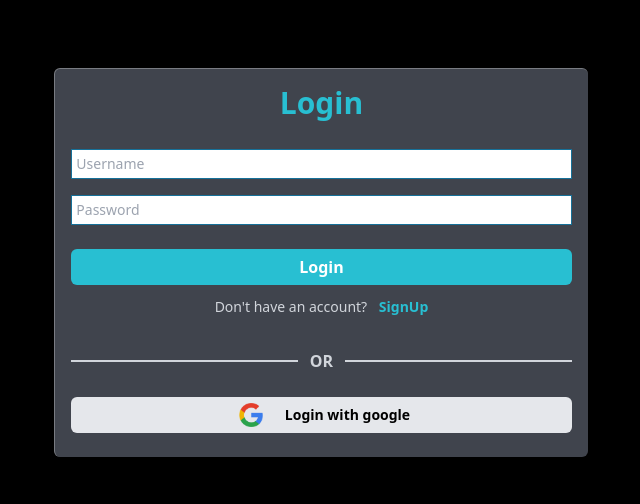
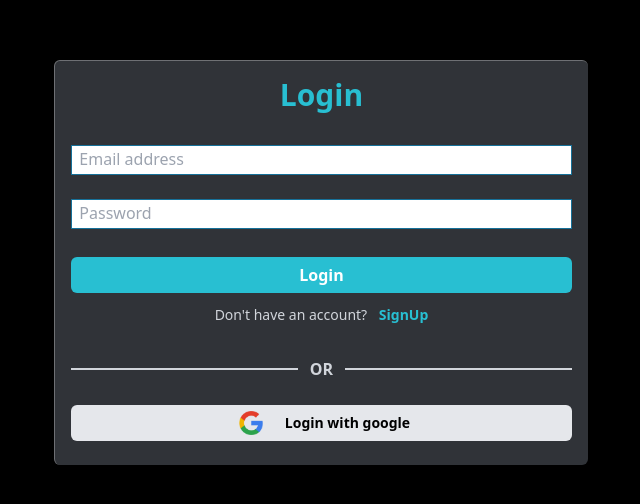
Before and after one commit to F-Naddaf/CRAC, a Vue app in the folder client/: page /login in a window 1280 px wide. Shown: the part 138-642 px from the top of the page, without its empty margins (319-959 px from the left). Built offline with nearby package versions, Linux system fonts and the light colour scheme; what vue3-google-oauth2 would draw is missing.

Commit message:
Adding Label and animation to the input

```diff
--- a/client/src/assets/tailwind.css
+++ b/client/src/assets/tailwind.css
@@ -22,10 +22,7 @@
   @apply flex justify-center items-center bg-secondary-200 w-full h-9 rounded-md
 }
 .card {
-  @apply flex flex-col justify-center items-center w-full bg-gray-500 w-3/4 md:w-1/2 lg:w-5/12 h-auto p-4 bg-opacity-60 rounded-md border-t border-l border-white border-opacity-30
-}
-.placeholder {
-  @apply text-sm font-medium p-1 m-2 w-full border border-secondary-100
+  @apply flex flex-col justify-center items-center w-full bg-background w-3/4 md:w-1/2 lg:w-5/12 h-auto p-4 bg-opacity-60 rounded-md border-t border-l border-white border-opacity-30
 }
 .validationMessage {
   @apply flex justify-center text-sm w-11/12 font-thin leading-snug text-red-500
--- a/client/src/components/FormInput.vue
+++ b/client/src/components/FormInput.vue
@@ -1,19 +1,23 @@
 <template>
-    <input :placeholder="placeholder"
+  <div class="flex flex-col justify-center items-center w-full relative m-0 p-0 ">
+    <input
+    :id="label"
     :type="type"
     required
     @blur="validate"
-           class="placeholder"
+    class="text-sm font-medium p-1 m-3 w-full border border-secondary-100 focus:outline-none peer"
     :class="{'invalid': invalid}"
     ref="input" />
+    <label :for=label class="absolute text-md left-2 top-3.5 text-gray-400 cursor-text transition-all peer-focus:-top-2.5 peer-focus:text-gray-100 peer-focus:font-semibold peer-focus:left-0 peer-focus:text-sm">{{ label }}</label>
       <p v-if="touched && invalid" class="validationMessage">{{ error }}</p>
+  </div>
 </template>
 
 <script>
 export default {
   name: "FormInput",
   props: {
-    placeholder: String,
+    label: String,
     error: String,
     pattern: String,
     type: String,
--- a/client/src/views/LoginPage.vue
+++ b/client/src/views/LoginPage.vue
@@ -2,7 +2,7 @@
   <div class="flex flex-col justify-center items-center w-full h-full rounded-md">
     <form class="card">
       <h1 class="mb-5 text-3xl font-bold text-secondary-200">Login</h1>
-      <FormInput v-for="input in inputs" :key="input.id" :placeholder="input.placeholder" :type="input.type" :valid="input.valid" :error="input.error" :pattern="input.pattern" :value="input.value" @input="input.value = $event"/>
+      <FormInput v-for="input in inputs" :key="input.id" :label="input.label" :type="input.type" :valid="input.valid" :error="input.error" :pattern="input.pattern" :value="input.value" @input="input.value = $event"/>
       <button class="LoginButton rounded-lg text-white font-semibold mt-4">Login</button>
       <span class="text-sm mt-3 text-gray-300">Don't have an account?
         <router-link class="pl-2 text-md text-secondary-200 font-semibold" to="/">SignUp</router-link>
@@ -32,17 +32,18 @@ name: "LoginPage",
       id: 1,
       name: 'username',
       type: 'text',
-      placeholder: 'Username',
+      label: 'Email address',
       pattern: "^[A-Za-z0-9]{3,16}$",
       value: '',
       valid: null,
-      error: "Username should be 3-16 characters and shouldn't include any special character"
+      // error: "Username should be 3-16 characters and shouldn't include any special character"
+      error: "Incorrect Email address"
     },
     {
       id: 2,
       name: 'password',
       type: 'password',
-      placeholder: 'Password',
+      label: 'Password',
       value: '',
       valid: null,
       error: "Incorrect Password"
--- a/client/tailwind.config.js
+++ b/client/tailwind.config.js
@@ -11,7 +11,9 @@ module.exports = {
       secondary: {
         100: '#167199',
         200: '#28BFD2',
-      }
+      },
+      background: "#51555e",
+      label: "#86aebf"
     },
     },
   },
```
Also changed, not shown: client/src/router/index.js (+0 -16 lines). Lines whose indentation alone changed are shown as unchanged.
